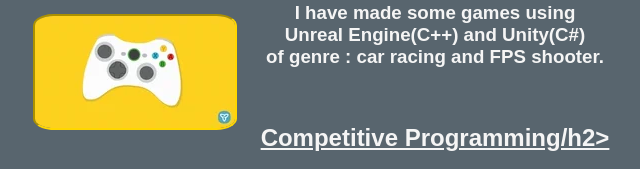
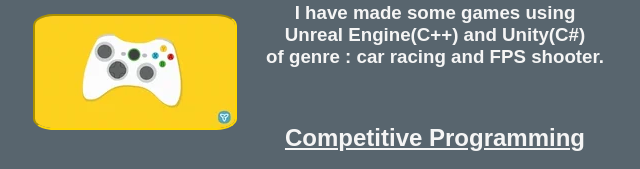
Before and after one commit to SherlockOm/Basics--Html-CSS-CV, a plain HTML site: page index.html in a window 1280 px wide. Shown: the part 1160-1329 px from the top of the page, without its empty margins (205-845 px from the left). Drawn offline with Linux system fonts and the light colour scheme; a web font is replaced by a local one.

Commit message:
Update index.html

```diff
--- a/index.html
+++ b/index.html
@@ -55,7 +55,7 @@
         </h3>
 
         <img src="comp_prog.webp"  class="skills" alt="">
-        <h2 class="skills_text">Competitive Programming/h2>
+        <h2 class="skills_text">Competitive Programming</h2>
         <h3 class="skills_text">
             I am Candidate Master in Codeforces  <br>
             4 ⭐ in CodeChef and
```
